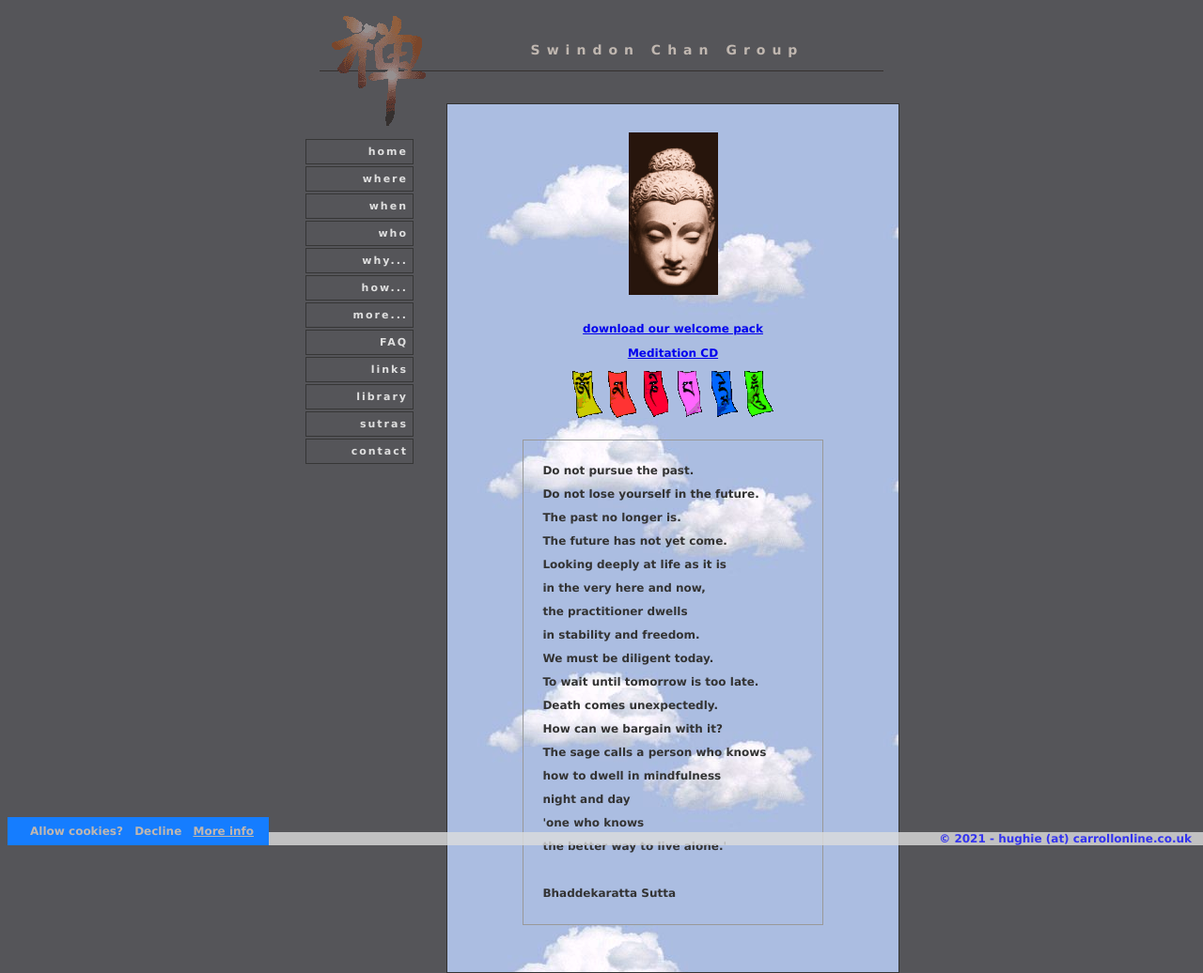
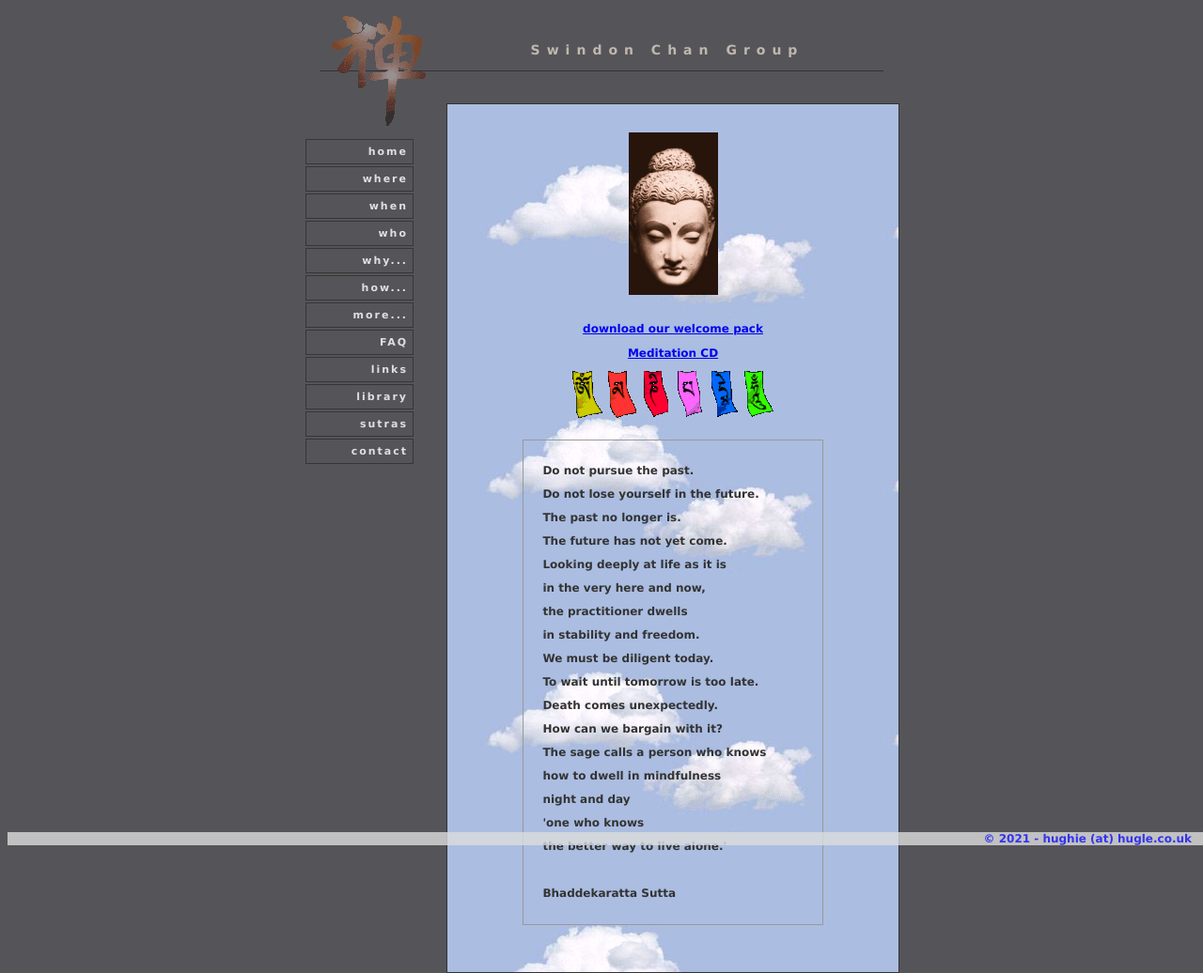
Before and after one commit to psaikido/swindonchan.jekyll, a Jekyll site: the page built from index.html, in a window 1280 px wide. Shown: the whole page at 94% size. Built offline with Jekyll 4.4.1, drawn with Linux system fonts in a browser that asks for light colours; some of the changed lines change nothing that is shown.

Commit message:
Removing googleanalytics. Stats can be seen on Plesk's 'Webalizer'. Update the contact email address.

```diff
--- a/_config.yml
+++ b/_config.yml
@@ -5,7 +5,6 @@
 description: Swindon Chan meditation group
 favicon: /assets/images/favicon-32x32.png
 permalink: /:path/:basename:output_ext
-google_analytics: UA-1199885-1
 
 markdown: kramdown
 kramdown:
--- a/_includes/analytics.js
+++ /dev/null
@@ -1,16 +0,0 @@
-function loadScriptAsync(scriptSrc, callback) {
-    if (typeof callback !== 'function') {
-        throw new Error('Not a valid callback for async script load');
-    }
-    var script = document.createElement('script');
-    script.onload = callback;
-    script.src = scriptSrc;
-    document.head.appendChild(script);
-}
-
-loadScriptAsync('https://www.googletagmanager.com/gtag/js?id={{ site.google_analytics }}', function(){
-    window.dataLayer = window.dataLayer || [];
-    function gtag(){dataLayer.push(arguments);}
-    gtag('js', new Date());
-    gtag('config', '{{ site.google_analytics }}', { 'anonymize_ip': true });
-})
--- a/_includes/cookie-consent.html
+++ /dev/null
@@ -1,35 +0,0 @@
-<script>
-    let cn = document.getElementById('cookie-notice');
-    let ci = document.getElementById('cookie-info');
-    let cna = document.getElementById('cookie-notice-accept');
-    let cnd = document.getElementById('cookie-notice-decline');
-    let cookieChoice = readCookie('cookie-notice-dismissed');
-
-    if(cookieChoice == 'accepted') {
-        {% include analytics.js %}
-        ci.style.display = 'inline';
-    } else if (cookieChoice == 'declined') {
-        ci.style.display = 'inline';
-    } else {
-        cn.style.display = 'block';
-    }
-
-    cna.addEventListener("click", function() {
-        createCookie('cookie-notice-dismissed', 'accepted', 31);
-        cn.style.display = 'none';
-        location.reload();
-    });
-
-    cnd.addEventListener("click", function() {
-        createCookie('cookie-notice-dismissed', 'declined', 31);
-        ci.style.display = 'inline';
-        cn.style.display = 'none';
-        location.reload();
-    });
-
-    /* let the user see the cookie notice again */
-    ci.addEventListener("click", function() {
-        ci.style.display = 'none';
-        cn.style.display = 'block';
-    });
-</script>
--- a/_includes/footer.html
+++ b/_includes/footer.html
@@ -1,19 +1,5 @@
 <div id="footer">
-    <span id="cookie-info">
-        <a href="#">Cookie info</a>
-    </span>
-
     <span id="footer-text">
-        &copy; 2021 - hughie (at) carrollonline.co.uk
+        &copy; 2021 - hughie (at) hugle.co.uk
     </span>
 </div>
-
-<div id="cookie-notice">
-    <a id="cookie-notice-accept" class="btn btn-primary btn-sm">Allow cookies?</a>
-    <a id="cookie-notice-decline" class="btn btn-primary btn-sm">Decline</a>
-    <a href="https://policies.google.com/technologies/cookies" class="btn btn-primary btn-sm">More info</a>
-</div>
-
-{% if jekyll.environment == 'production' and site.google_analytics %}
-    {% include cookie-consent.html %}
-{% endif %}
--- a/_includes/head.html
+++ b/_includes/head.html
@@ -4,7 +4,6 @@
     <link rel="canonical" href="{{ site.url }}{% if site.baseurl %}{{ site.baseurl }}{% endif %}{{ page.url | remove: '/' }}" />
     <link rel="icon" type="image/png" href="{{ site.favicon }}">
 
-    <script src="/assets/js/cookies.js"></script>
     <link rel="stylesheet" type="text/css" href="/assets/css/swindonchan.css">
 
     <script data-dapp-detection="">
--- a/assets/js/cookies.js
+++ /dev/null
@@ -1,24 +0,0 @@
-    function createCookie(name, value, days) {
-        var expires = "";
-        if (days) {
-            var date = new Date();
-            date.setTime(date.getTime() + (days*24*60*60*1000));
-            expires = "; expires=" + date.toUTCString();
-        }
-        document.cookie = name + "=" + value + expires + "; path=/";
-    }
-
-    function readCookie(name) {
-        var nameEQ = name + "=";
-        var ca = document.cookie.split(';');
-        for(var i=0;i < ca.length;i++) {
-            var c = ca[i];
-            while (c.charAt(0)==' ') c = c.substring(1,c.length);
-            if (c.indexOf(nameEQ) == 0) return c.substring(nameEQ.length,c.length);
-        }
-        return null;
-    }
-
-    function eraseCookie(name) {
-        createCookie(name, "", -1);
-    }
```
